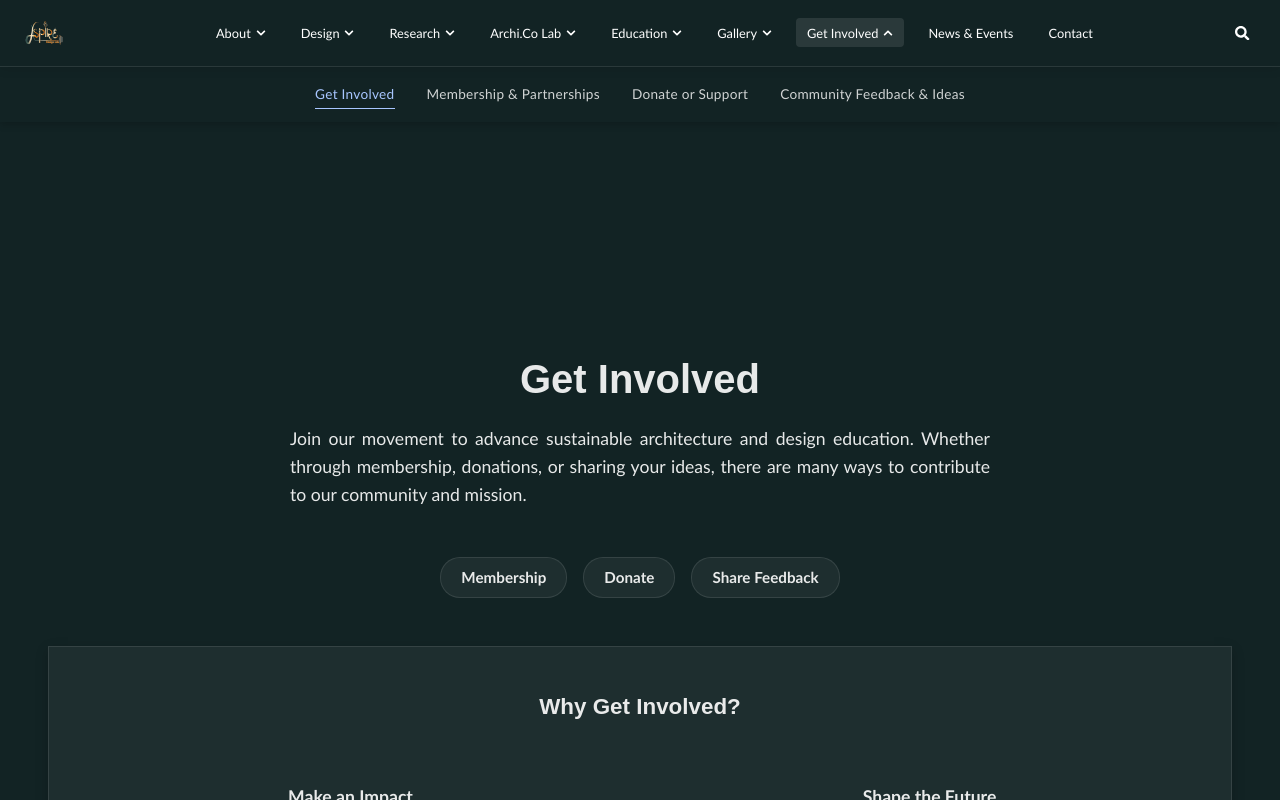
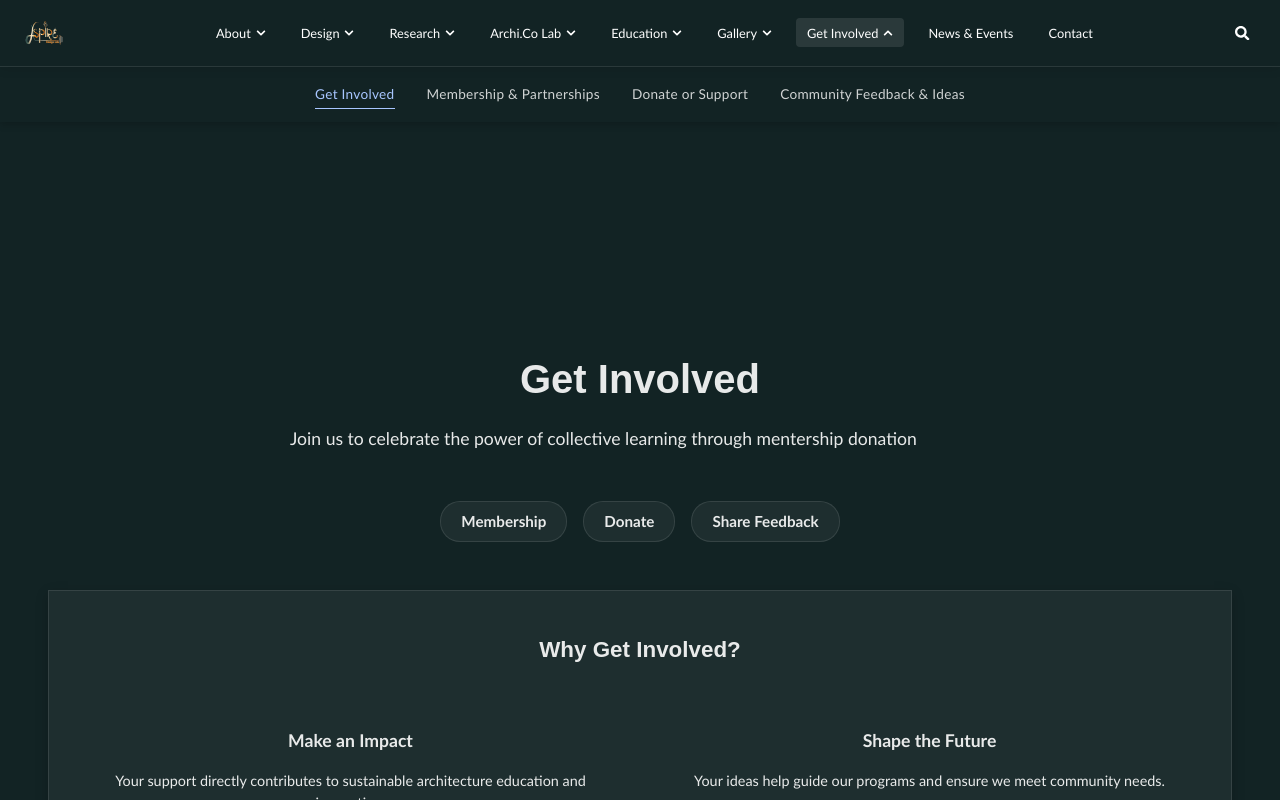
Before and after one commit to JackMB02/Aspire-arch, a React (Vite) app: page /get-involved in a window 1280 px wide. Shown: the top 800 px of the page. Built offline with nearby package versions, Linux system fonts and the light colour scheme.

Commit message:
Update GetInvolved text, remove Home page description, and change Design Projects to project | works

```diff
--- a/src/pages/Design.jsx
+++ b/src/pages/Design.jsx
@@ -944,7 +944,7 @@ function Design() {
                                     title={
                                         searchQuery
                                             ? `Search Results for "${searchQuery}"`
-                                            : "Design Projects"
+                                            : "project | works"
                                     }
                                     description={
                                         searchQuery
--- a/src/pages/GetInvolved.jsx
+++ b/src/pages/GetInvolved.jsx
@@ -1117,10 +1117,7 @@ function GetInvolvedOverview() {
                 <div className="involved-content overview-content">
                     <h1 className="involved-main-title">Get Involved</h1>
                     <p className="involved-main-description">
-                        Join our movement to advance sustainable architecture
-                        and design education. Whether through membership,
-                        donations, or sharing your ideas, there are many ways to
-                        contribute to our community and mission.
+                        Join us to celebrate the power of collective learning through mentership donation
                     </p>
 
                     <div className="involved-navigation">
--- a/src/pages/Home.jsx
+++ b/src/pages/Home.jsx
@@ -218,10 +218,6 @@ function Home() {
 
                     <div className="section-header">
                         <h2>Featured Work</h2>
-                        <p>
-                            Explore our latest architectural projects and
-                            innovations
-                        </p>
                     </div>
 
                     {allDesigns.length > 0 ? (
```
